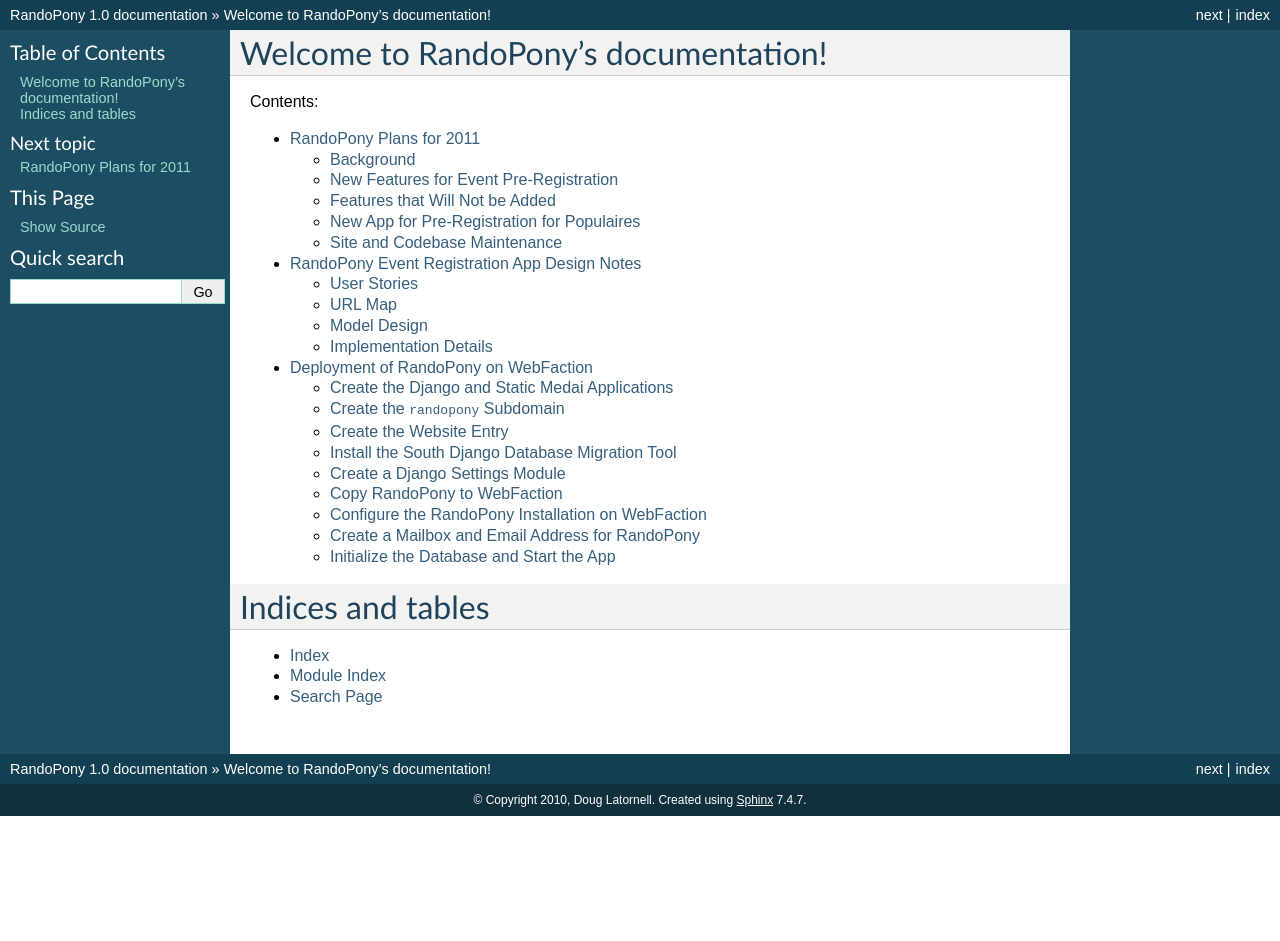
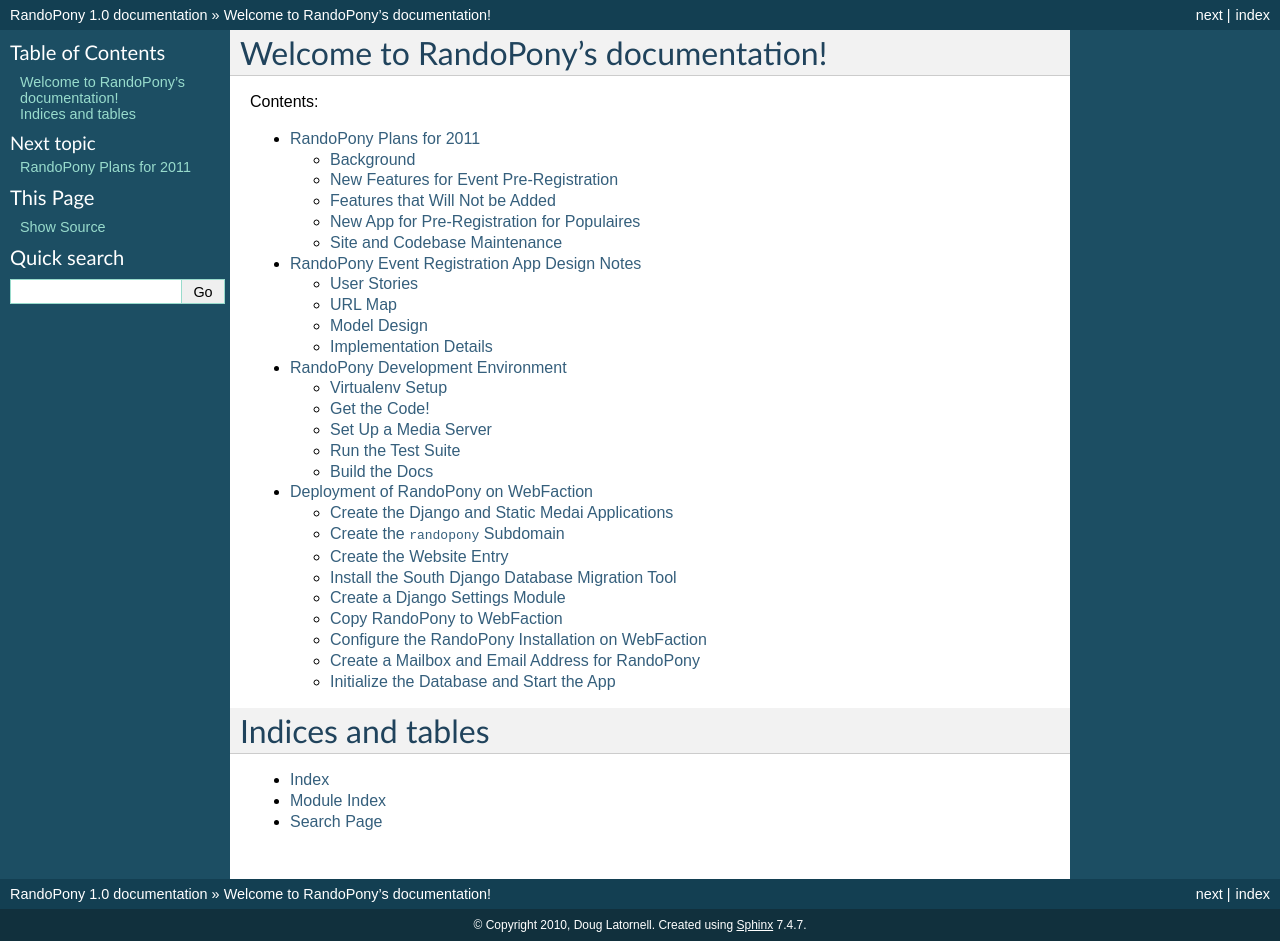
Before and after one commit to douglatornell/randopony, a Sphinx documentation site: the page built from docs/index.rst, in a window 1280 px wide. Built offline with Sphinx 7.4.7, drawn with Linux system fonts in a browser that asks for light colours; before the commit the page ends 900 px from its top, so only the background shows below that; some of the changed lines change nothing that is shown.

Commit message:
Add docs re: setting up a development environment.

```diff
--- /dev/null
+++ b/docs/Development.rst
@@ -0,0 +1,171 @@
+.. _Development-doc:
+
+===================================
+ RandoPony Development Environment
+===================================
+
+:Author: Doug Latornell
+:Created: 2010-11-07
+
+These notes describe the development environment I use for
+RandoPony. I do most of the development on Mac OS/X, but these notes
+should translate quite easily for Linux and BSD platforms. I do almost
+zero Python development on Windows, so I can only say that you can, in
+principle, set up an environment like this, but you're on your own for
+the details of exactly how to do it.
+
+The following assumes that you are using:
+
+* pip_ for Python package installation
+* virtualenv_ for development environment isolation
+* virtualenvwrapper_ for managing your virtualenvs
+* Mercurial_ for version control
+
+.. _pip: http://pip.openplans.org/
+.. _virtualenv: http://virtualenv.openplans.org/
+.. _virtualenvwrapper: http://www.doughellmann.com/projects/virtualenvwrapper/
+.. _Mercurial: http://mercurial.selenic.com/
+
+
+Virtualenv Setup
+================
+
+* Create a virtualenv for development work. I name it for the Django_
+  version that I'm developing against:
+
+  .. code-block:: sh
+
+    $ mkvirtualenv --no-site-packages --distribute django-1.2
+
+  :command:`mkvirtualenv` will automatically activate the
+  :kbd:`django-1.2` virtualenv for you. To do that manually use:
+
+  .. code-block:: sh
+
+    $ workon django-1.2
+
+* Install the packages for development work:
+
+  .. code-block:: sh
+
+      (django-1.2)$ pip install django
+      (django-1.2)$ pip install south
+      (django-1.2)$ pip install sphinx
+      (django-1.2)$ pip install pyyaml
+      (django-1.2)$ pip install ipython
+      (django-1.2)$ pip install coverage
+
+  * Django_ is the web framework that RandoPony is built on.
+  * South_ is a database schema migration tool for DJango
+  * Sphinx_ is the documentation tool used to generate HTML docs
+  * PyYAML_ is a YAML parser/emitter for Python. The RandoPony test
+    suite fixtures are in YAML
+  * iPython_ is an enhanced interactive python shell
+  * coverage_ is a tool for measuring test suite code coverage
+
+  .. _Django: http://www.djangoproject.com/
+  .. _South: http://south.aeracode.org/
+  .. _Sphinx: http://sphinx.pocoo.org/
+  .. _PyYAML: http://pyyaml.org/wiki/PyYAML
+  .. _iPython: http://ipython.scipy.org/moin/
+  .. _coverage: http://nedbatchelder.com/code/coverage/
+
+
+Get the Code!
+=============
+
+* Clone the source code repository:
+
+  .. code-block:: sh
+
+      (django-1.2)$ cd ~/python
+      (django-1.2)$ hg clone http://bitbucket.org/douglatornell/randopony
+
+  I keep my Python development projects in a directory called
+  :file:`python`. You can do what you want.
+
+  I've shown the code being cloned from a read-only repository on
+  `bitbucket.org`_. You probably want to create your own fork there
+  and clone from it so that you have somewhere that you can push
+  changes back to.
+
+  .. _bitbucket.org: http://bitbucket.org/
+
+
+Set Up a Media Server
+=====================
+
+This is the least OS-agnostic bit of the whole dev environment
+setup. The goal is to have a web server serving the static content
+from the :file:`randopony/media/` directories.
+
+You can try the approach described in the `Django docs`_ but I haven't
+had much luck with that. And anyway, you eventually have to figure out
+how to get a real server to serve the static files for production
+deployment, so you might as well get started...
+
+.. _Django docs: http://docs.djangoproject.com/en/1.2/howto/static-files/
+
+On OS/X I have my :kbd:`localhost` web server enabled, and have
+a :file:`~/Sites/django_media` directory. Inside that I have a
+symbolic link from :file:`randopony` to
+:file:`~/python/randopony/media/`. I have permissions on the files in
+:file:`~/python/randopony/media/` set so that they are globally
+readable.
+
+.. note::
+
+   It would be a very *very* bad idea to use this technique to set up
+   a media server on a production deployment because it may opening up
+   the server's filesystem to attacks from the web.
+
+In :file:`randopony/settings.py` I have:
+
+.. code-block:: python
+
+     project_path = path.dirname(__file__)
+     MEDIA_ROOT = path.join(project_path, 'media')
+     MEDIA_URL = 'http://localhost/~doug/django_media/randopony/'
+     ADMIN_MEDIA_PREFIX = '/media/'
+
+
+Run the Test Suite
+==================
+
+* Run the full test suite with:
+
+  .. code-block:: sh
+
+     (django-1.2)$ ./manage.py test
+
+  That runs all of the tests; i.e. the Django admin and auth tests for
+  the project, and the tests for all of the RandoPony apps, like :kbd:`register`.
+
+* Run the test suite for a single RandoPony app:
+
+  .. code-block:: sh
+
+     (django-1.2)$ ./manage.py test register
+
+* Get a code coverage report for the RandoPony apps:
+
+  .. code-block:: sh
+
+     (django-1.2)$ make coverage-report
+
+  and point your browser at :file:`~/python/randopony/htmlcov/` to
+  view the report.
+
+
+Build the Docs
+==============
+
+* Build the HTML version of the docs with:
+
+  .. code-block:: sh
+
+     (django-1.2)$ cd ~/python/randopony/docs
+     (django-1.2)$ make html
+
+  and point your browser at
+  :file:`~/python/randopony/docs/_build/html/` to view them.
--- a/docs/index.rst
+++ b/docs/index.rst
@@ -11,6 +11,7 @@
 
    2011Plans
    Design-EventReg
+   Development
    Deployment
 
 
```
